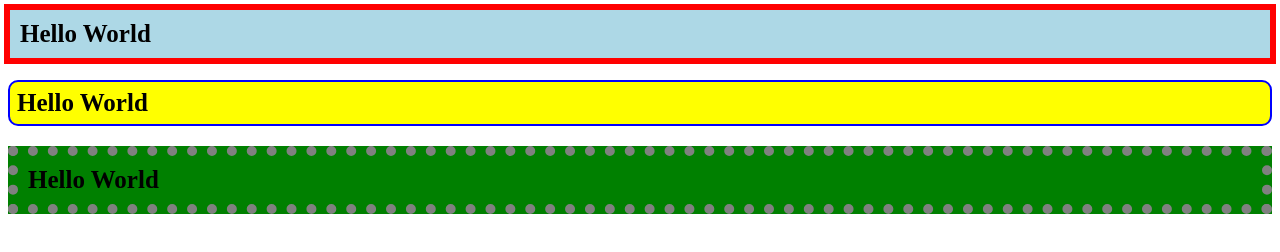
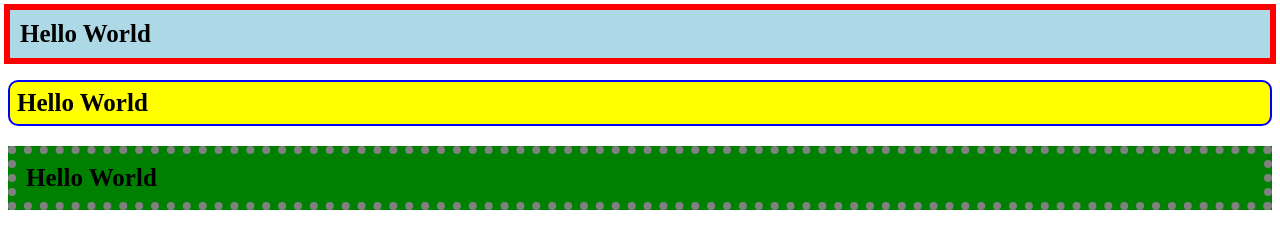
Before and after one commit to Kellyhuang1205/exercise12, a plain HTML site: page index.html in a window 1280 px wide. Drawn offline with Linux system fonts and the light colour scheme.

Commit message:
Update styles.css

```diff
--- a/styles.css
+++ b/styles.css
@@ -50,7 +50,7 @@
   color: black;
   border-style: dotted;
   border-color: grey;
-  border-width: 10px;
+  border-width: 8px;
 }
 
 
```
